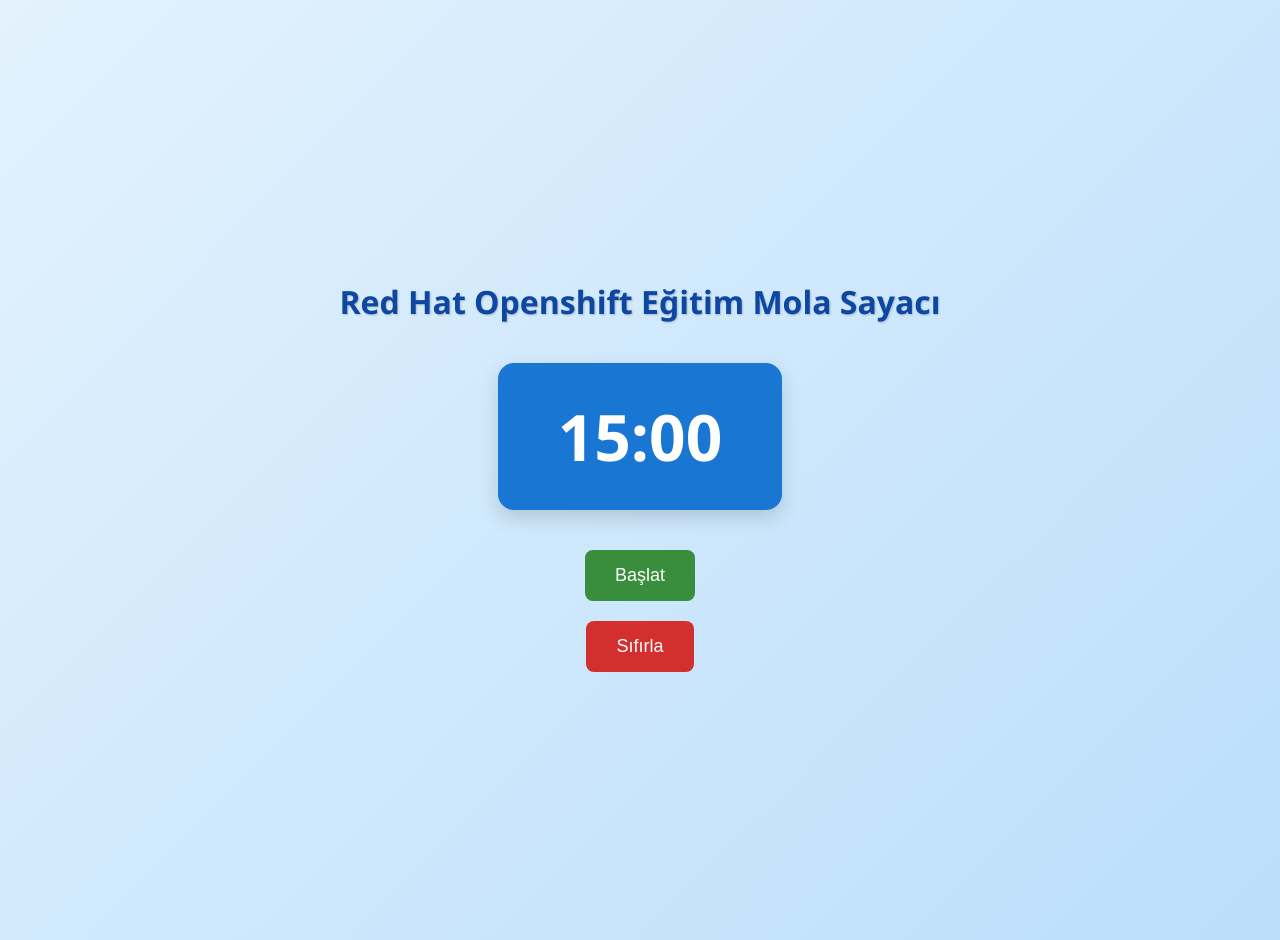
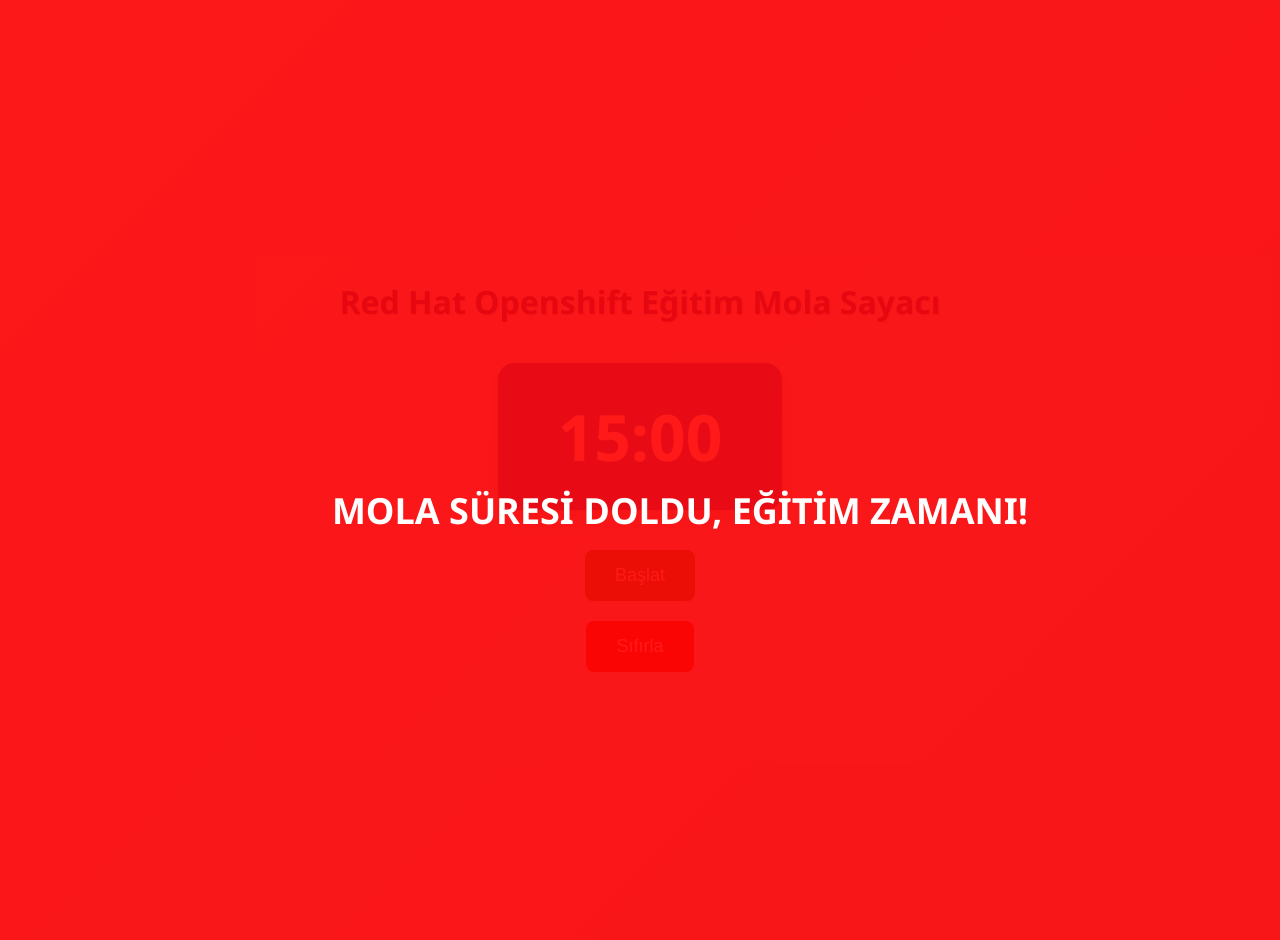
Before and after one commit to GlauTechCo/MiniTimer, a Flask app: page / in a window 1280 px wide. Run offline with Flask 3, Linux system fonts and the light colour scheme.

Commit message:
Update index.html

```diff
--- a/templates/index.html
+++ b/templates/index.html
@@ -13,17 +13,7 @@
             justify-content: center;
             height: 100vh;
             margin: 0;
-            transition: background-color 0.5s;
-        }
-
-        body.alert {
-            animation: flashRed 1s infinite;
-        }
-
-        @keyframes flashRed {
-            0% { background-color: #ffebee; }
-            50% { background-color: #f44336; }
-            100% { background-color: #ffebee; }
+            overflow: hidden;
         }
 
         h1 {
@@ -71,6 +61,24 @@
         .reset-btn:hover {
             background-color: #c62828;
         }
+
+        #alert-popup {
+            display: none;
+            position: fixed;
+            top: 0; left: 0;
+            width: 100vw;
+            height: 100vh;
+            background-color: rgba(255, 0, 0, 0.9);
+            color: white;
+            font-size: 36px;
+            font-weight: bold;
+            display: flex;
+            align-items: center;
+            justify-content: center;
+            z-index: 999;
+            text-align: center;
+            padding: 40px;
+        }
     </style>
 </head>
 <body>
@@ -78,6 +86,8 @@
     <div id="timer">15:00</div>
     <button class="btn start-btn" onclick="startTimer()">Başlat</button>
     <button class="btn reset-btn" onclick="resetTimer()">Sıfırla</button>
+
+    <div id="alert-popup">MOLA SÜRESİ DOLDU, EĞİTİM ZAMANI!</div>
 
     <script>
         let intervalId = null;
@@ -96,7 +106,7 @@
                     updateTimerDisplay(data.minutes, data.seconds);
                     if (data.minutes === 0 && data.seconds === 0) {
                         if (!hasAlerted) {
-                            document.body.classList.add('alert');
+                            document.getElementById('alert-popup').style.display = 'flex';
                             hasAlerted = true;
                         }
                         clearInterval(intervalId);
@@ -121,7 +131,7 @@
                     intervalId = null;
                     hasAlerted = false;
                     updateTimerDisplay(15, 0);
-                    document.body.classList.remove('alert');
+                    document.getElementById('alert-popup').style.display = 'none';
                 });
         }
     </script>
```
